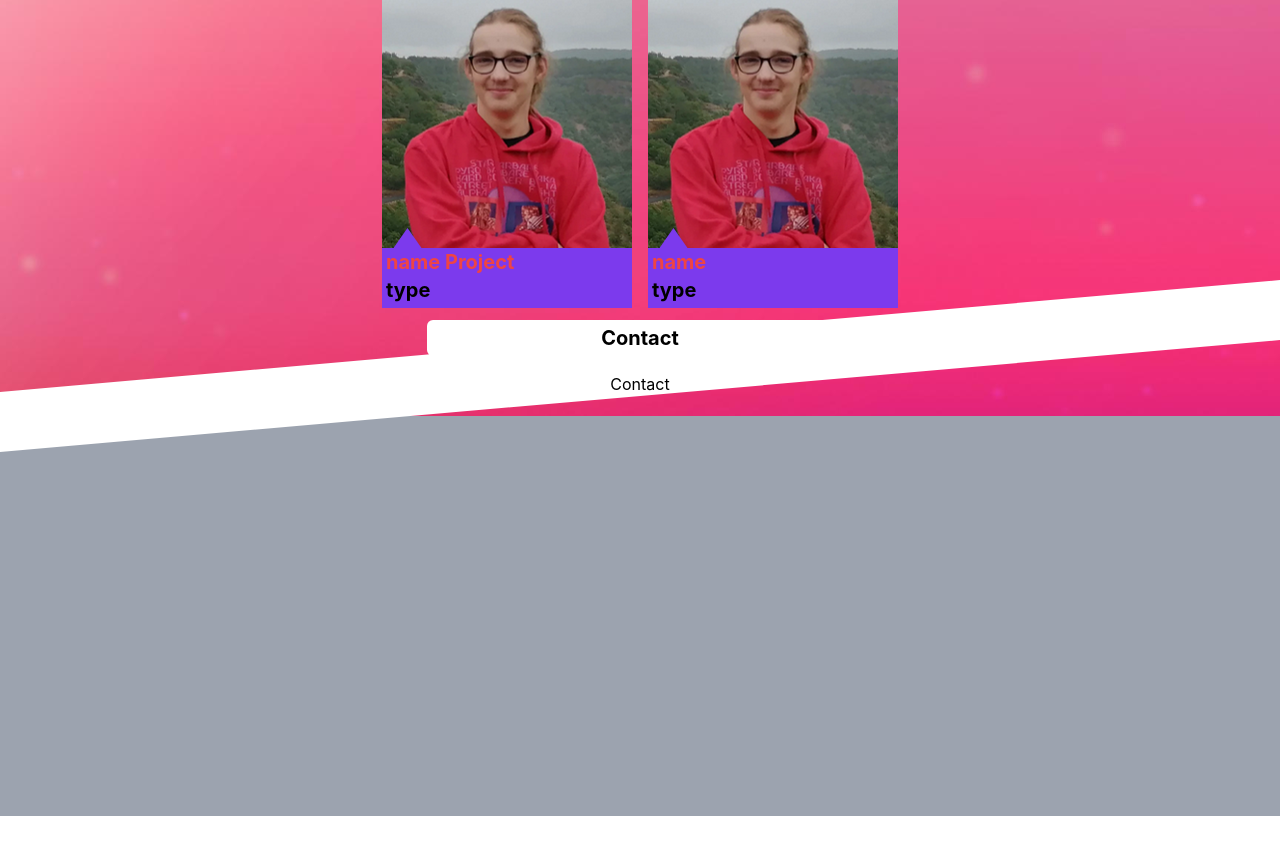
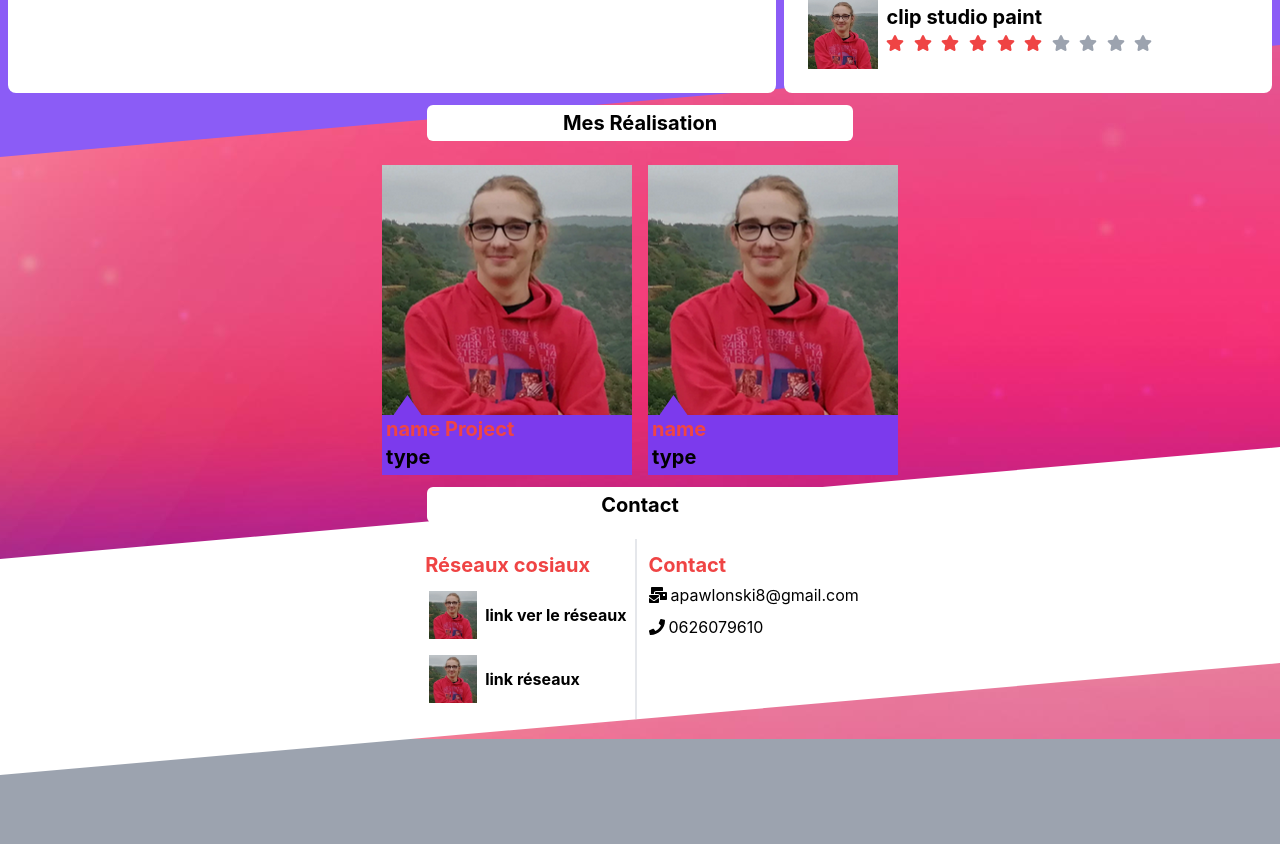
Before and after one commit to AlexPawlonski/Site_CV, a React (Create React App) app: page / in a window 1280 px wide. Shown: the part 2585-3429 px from the top of the page. Before the commit the page ends 3401 px from the top, so only its background shows below. Built offline with nearby package versions, Linux system fonts and the light colour scheme.

Commit message:
add contact with 80% style

```diff
--- a/src/App.js
+++ b/src/App.js
@@ -286,9 +286,39 @@ function App() {
           value:"contact",
           color: "white",
           id: 4,
-          dataSlide:{
-            imgSlide: imgP,
-            textSlide: "glfdgdfgfdgfdgfddgsertgt trehtrel trh letrhlrehletrlhrthl trhlrtl lhj thrltehrtl lt"
+          data:{
+            dataLink:{
+              title: "Réseaux cosiaux",
+              data: [
+                {
+                  logo: {
+                    src: imgP,
+                    alt:"exempl"
+                  },
+                  link:{
+                    url: "https:///",
+                    value: "link ver le réseaux"
+                  }
+                },
+                {
+                  logo: {
+                    src: imgP,
+                    alt:"exempl"
+                  },
+                  link:{
+                    url: "https:///",
+                    value: "link réseaux"
+                  }
+                },
+              ]
+            },
+            dataContact: {
+              title: "Contact",
+              data: {
+                phone: "0626079610",
+                mail: "apawlonski8@gmail.com",
+                },
+            },
           }
         },
       ]}/>
--- a/src/components/atoms/Img.js
+++ b/src/components/atoms/Img.js
@@ -29,6 +29,11 @@ export const Img = ({ data, type, ...props }) => {
         <img src={data.src} alt={data.alt} style={{}} className="w-full"/>
       );
       break;
+    case "logo":
+      return(
+        <img src={data.src} alt={data.alt} style={{}} className="w-12 m-2"/>
+      );
+      break;
     default:
         <p>enter a type and value</p>
       break;
--- a/src/components/molecules/Contact.js
+++ b/src/components/molecules/Contact.js
@@ -1,7 +1,30 @@
 import React from 'react';
+import Title from '../atoms/Title.js';
+import Img from '../atoms/Img.js';
+import { FontAwesomeIcon } from '@fortawesome/react-fontawesome';
+import { faPhone, faMailBulk } from '@fortawesome/free-solid-svg-icons/';
 export const Contact = ({ data , ...props }) => {
+ console.log(data.data.dataContact.data.mail);
 return(
-  <p>Contact</p>
+  <div className="md:flex">
+    <div className="md:border-r-2 p-2">
+      <div className="m-1">
+         <Title type="h2" data={data.data.dataLink.title}/>
+      </div>
+      <ul>
+        {data.data.dataLink.data.map( data => <li className="flex items-center"><Img type="logo" data={data.logo}/> <a target="_blank" className="hover:text-red-500 font-bold" href={data.link.url}>{data.link.value}</a></li>)}
+      </ul>
+    </div>
+    <div className="p-2 md:border-none border-t-2">
+      <div className="m-1">
+         <Title type="h2" data={data.data.dataContact.title}/>
+      </div>
+      <ul>
+        <li className="flex items-center mb-2"> <FontAwesomeIcon icon={faMailBulk} className="m-1"/><a href={`mailto:`+data.data.dataContact.data.mail}>{data.data.dataContact.data.mail}</a></li>
+        <li className="flex items-center mt-2"> <FontAwesomeIcon icon={faPhone} className="m-1"/><a href={`tel:`+data.data.dataContact.data.phone}>{data.data.dataContact.data.phone}</a></li>
+      </ul>
+    </div>
+  </div>
 )
 }
 Contact.propTypes = {
--- a/src/components/molecules/Course.js
+++ b/src/components/molecules/Course.js
@@ -9,8 +9,8 @@ export const Course = ({ data , ...props }) => {
   console.log(data.dataSection);
   let xp = data.dataSection.xp;
 return(
-  <div>
-    {xp.map( data => <div className="bg-white rounded-lg p-4 pt-1 my-2">
+  <div className="lg:flex flex-wrap">
+    {xp.map( data => <div className="bg-white rounded-lg p-4 pt-1 m-2">
       <div className="mb-2">
         <Title type="h2-b" data={data.type}/>
       </div>
--- a/src/components/molecules/Info.js
+++ b/src/components/molecules/Info.js
@@ -3,7 +3,7 @@ import Title from '../atoms/Title.js';
 export const Info = ({ data , ...props }) => {
   console.log(data);
 return(
-  <div className="w-full flex justify-center items-center h-full text-center">
+  <div className="w-full flex justify-center items-center text-center lg:min-h-screen">
     <div className="w-5/6 flex flex-col items-center justify-center">
       <img style={{minWidth:"200px", maxWidth:"300px"}}className="w-1/4 rounded-full p-4" src={data.dataSlide.imgSlide}/>
       <div className="flex flex-col md:flex-row justify-center font-bold text-lg">
--- a/src/components/molecules/InfoProject.js
+++ b/src/components/molecules/InfoProject.js
@@ -28,7 +28,7 @@ export const InfoProject = ({ data , fClosePopUp, ...props }) => {
 
 if (data) {
     return(
-        <div className="bg-white my-2 w-full">
+        <div className="bg-white my-2 w-full rounded-lg">
             <div className="flex justify-between">
                 <div className="mx-2 items-center flex ">
                     <Title type="h2" data={data.title}/>
--- a/src/components/molecules/PannelProject.js
+++ b/src/components/molecules/PannelProject.js
@@ -6,7 +6,7 @@ import Img from '../atoms/Img.js';
 export const PannelProject = ({ data , fInfoPopUp, ...props }) => {
 
 return(
-    <div onClick={() => fInfoPopUp(data)} style={{minWidth:"150px", maxWidth:"250px"}} className="m-2 rounded-md transform hover:scale-105 duration-100 cursor-pointer">
+    <div onClick={() => fInfoPopUp(data)} style={{minWidth:"150px", maxWidth:"250px"}} className="m-2 rounded-lg transform hover:scale-105 duration-100 cursor-pointer">
         <div>
             <Img type="project" data={data.img}/>
         </div>
--- a/src/components/molecules/PannelSkill.js
+++ b/src/components/molecules/PannelSkill.js
@@ -1,5 +1,4 @@
 import React from 'react';
-import { render } from 'react-dom';
 import Img from '../atoms/Img.js';
 import { FontAwesomeIcon } from '@fortawesome/react-fontawesome'
 import { faStar } from '@fortawesome/free-solid-svg-icons'
```
Also changed, not shown: 1 other file (tests, documents, lock files or other folders).
